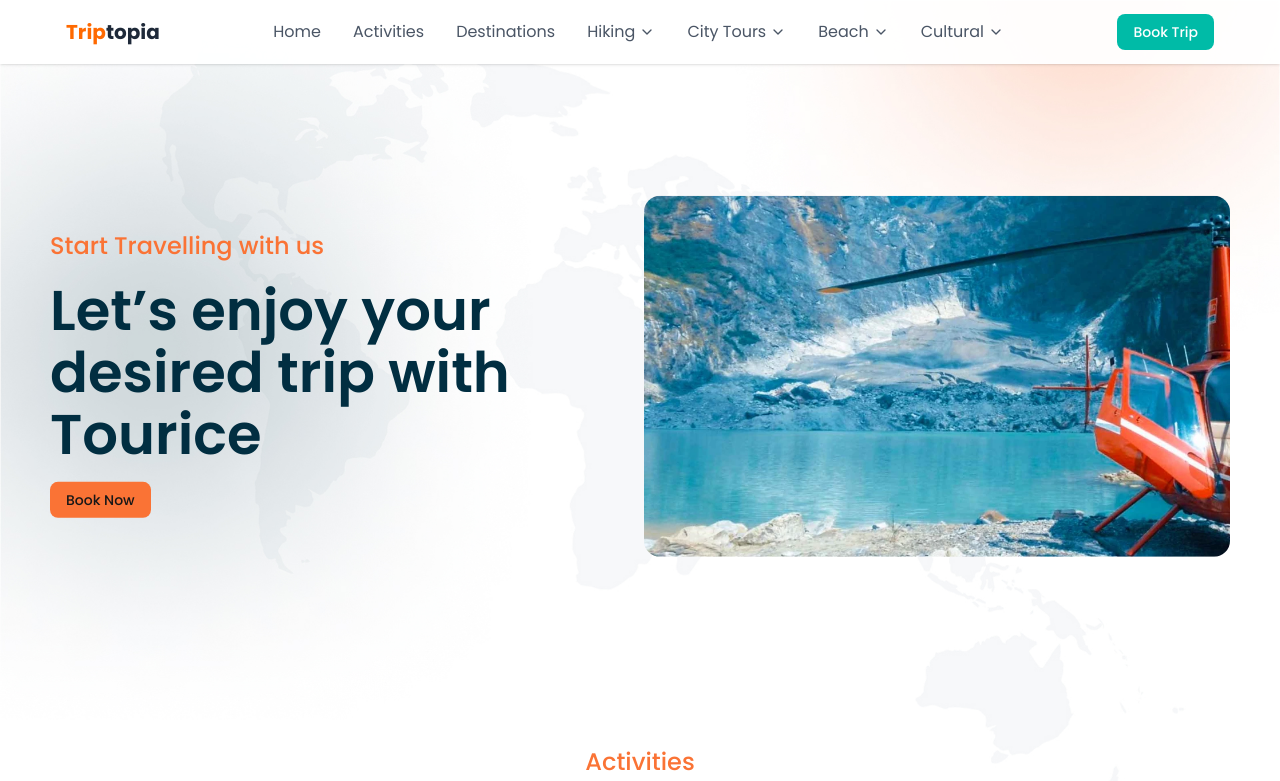
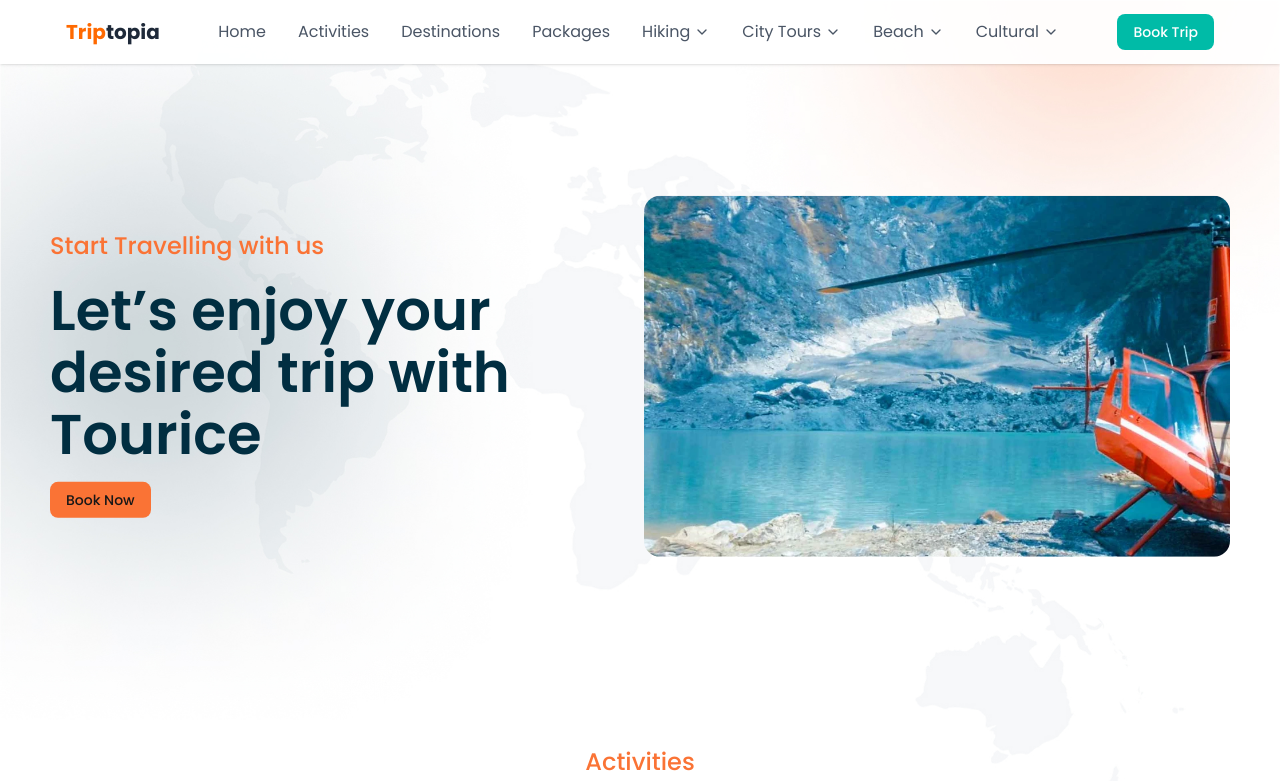
Before and after one commit to adkshishir/travel-frontend, a Next.js app: page / in a window 1280 px wide. Shown: the top 781 px of the page. Built offline with nearby package versions, Linux system fonts and the light colour scheme.

Commit message:
chore: add links for packages in nav bar

```diff
--- a/src/common/header.tsx
+++ b/src/common/header.tsx
@@ -92,6 +92,7 @@ const navLinks = [
   { href: '/', label: 'Home' },
   { href: '/blog', label: 'Activities' },
   { href: '/contact/contact', label: 'Destinations' },
+  { href: '/contact/contact/test', label: 'Packages' },
 ];
 
 export default function Header() {
```
